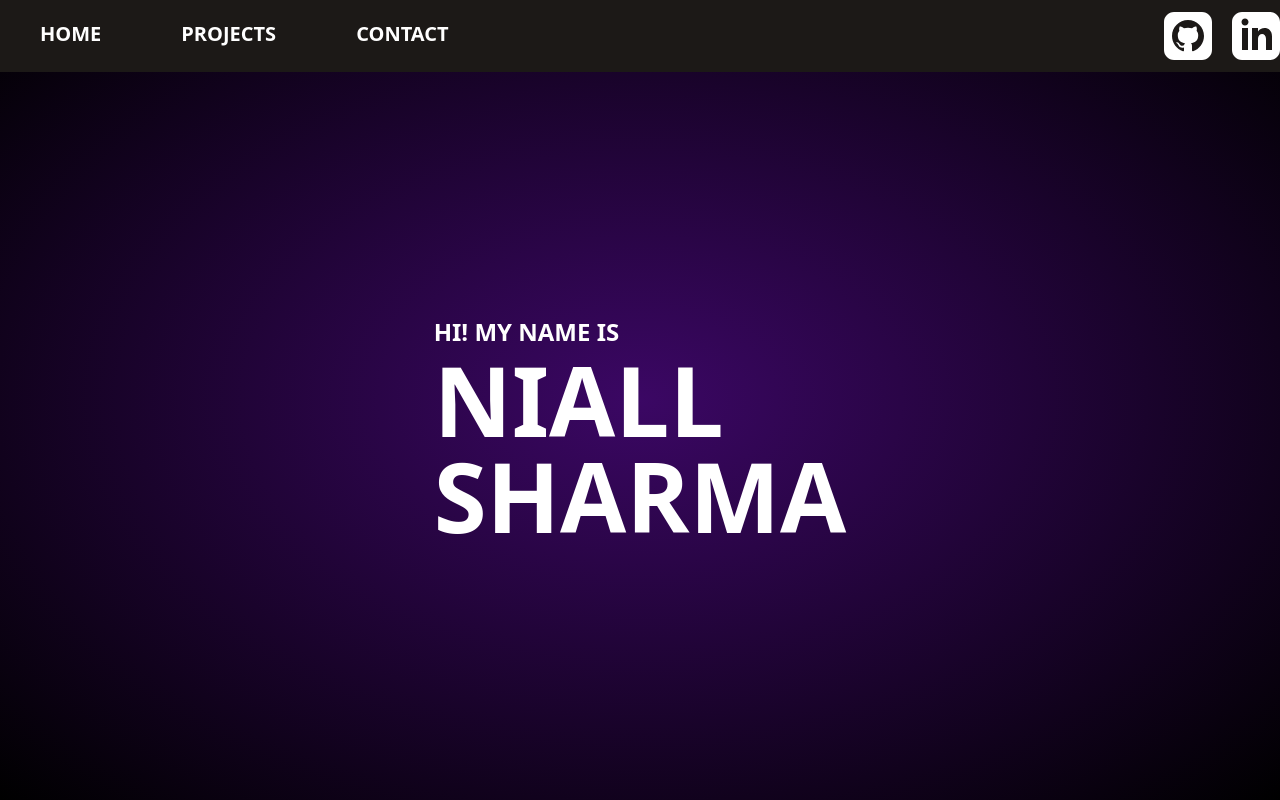
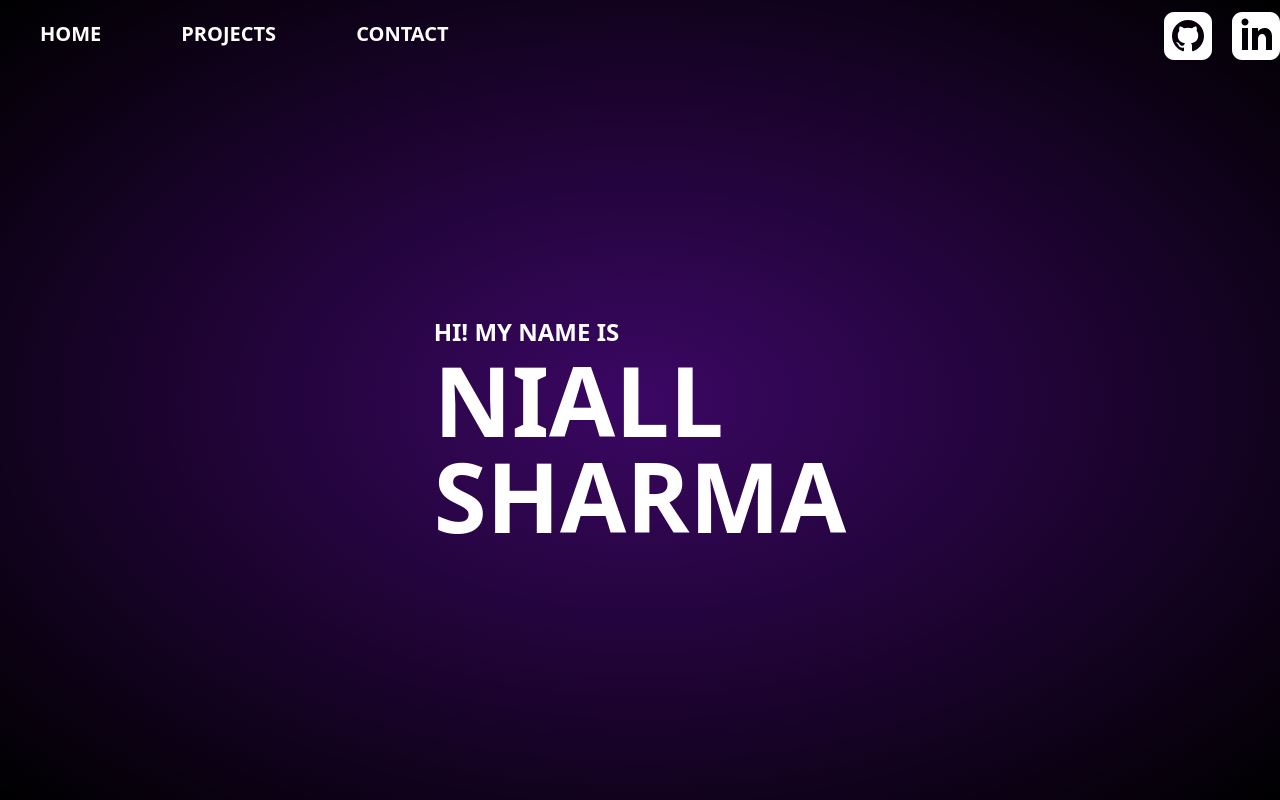
Before and after one commit to Niall-Sharma/programming-portfolio, a Next.js app: page / in a window 1280 px wide. Shown: the top 800 px of the page. Built offline with nearby package versions, Linux system fonts and the light colour scheme.

Commit message:
Update navbar.tsx

```diff
--- a/src/app/components/navbar.tsx
+++ b/src/app/components/navbar.tsx
@@ -3,7 +3,7 @@ import NavButton from "./navbutton";
 export default function Navbar() {
     return(
         <>
-            <nav className="absolute top-0 flex flex-wrap py-3 bg-transperant min-w-full bg-stone-900">
+            <nav className="absolute top-0 flex flex-wrap py-3 bg-transperant min-w-full">
                     <ul className="flex flex-col lg:flex-row">
                         <NavButton pageLink="/" pageName="Home" />
                         <NavButton pageLink="/projects" pageName="Projects" />
```
